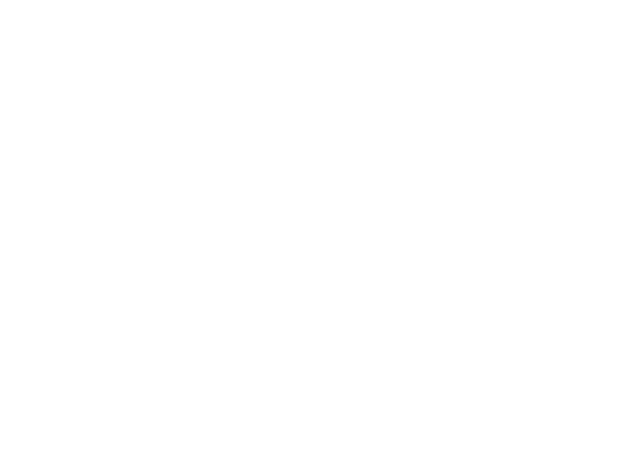
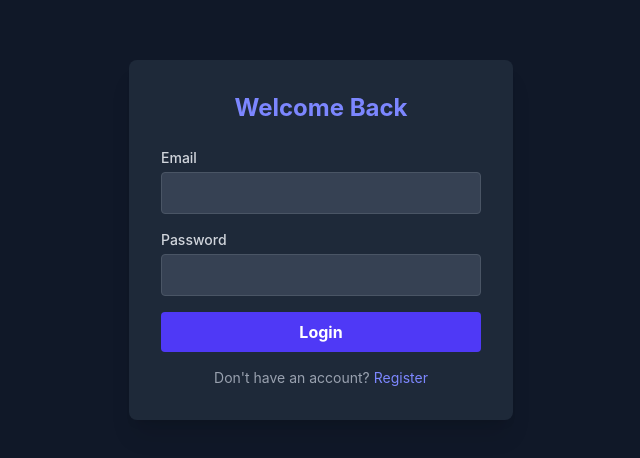
Before and after one commit to Sajghaa/jobtracker-api, a React (Vite) app in the folder jobtracker-frontend/: page /login in a window 1280 px wide. Before the commit this address had no page. Shown: the part 160-618 px from the top of the page, without its empty margins (319-959 px from the left). Built offline with nearby package versions, Linux system fonts and the light colour scheme.

Commit message:
Update App.jsx

```diff
--- a/jobtracker-frontend/src/App.jsx
+++ b/jobtracker-frontend/src/App.jsx
@@ -1,19 +1,18 @@
 import { BrowserRouter as Router, Routes, Route, Navigate } from 'react-router-dom';
+import { useState } from 'react';
 import Landing from './pages/Landing';
 import Login from './pages/Login';
 import Dashboard from './pages/Dashboard';
 
-
 function App() {
-
-  const token = localStorage.getItem('token');
+  const [token, setToken] = useState(localStorage.getItem('token'));
 
   return (
     <Router>
       <Routes>
-        <Route path="/" element={<Landing />}/>
-        <Route path="/" element={token ? <Navigate to="/dashboard" /> : <Login />} />
-        <Route path="/dashboard" element={token ? <Dashboard /> : <Navigate to="/" />} />
+        <Route path="/" element={<Landing />} />
+        <Route path="/login" element={<Login setToken={setToken} />} />
+        <Route path="/dashboard" element={token ? <Dashboard setToken={setToken} /> : <Navigate to="/login" />} />
       </Routes>
     </Router>
   );
```
